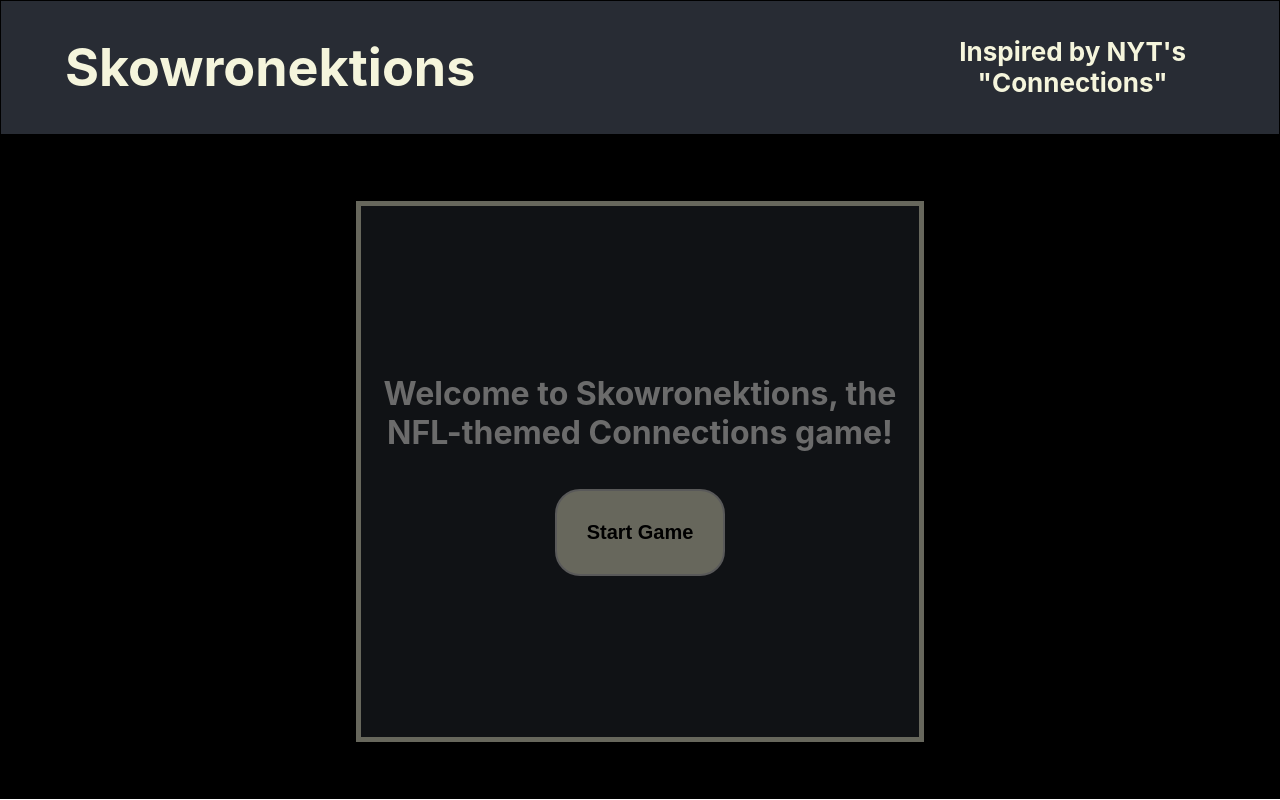
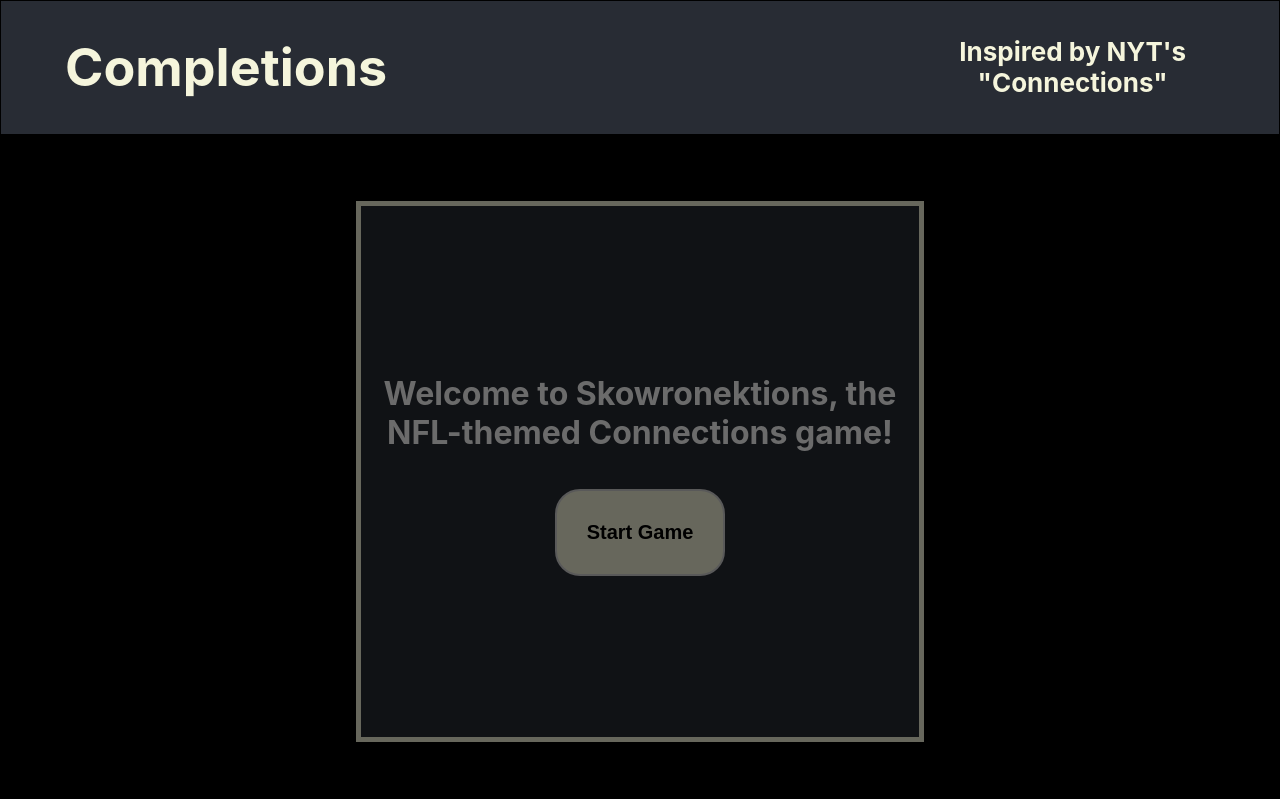
Before and after one commit to DurjaMan27/skowronektions, a React (Create React App) app in the folder connections-game/: page / in a window 1280 px wide. Built offline with nearby package versions, Linux system fonts and the light colour scheme.

Commit message:
Updated name

```diff
--- a/connections-game/src/App.js
+++ b/connections-game/src/App.js
@@ -242,7 +242,7 @@
     <>
       <div className="App">
         <header className="App-header">
-          <h1>Skowronektions</h1>
+          <h1>Completions</h1>
           <div className="inspiration">
             <h4>Inspired by NYT's "Connections"</h4>
           </div>
```
